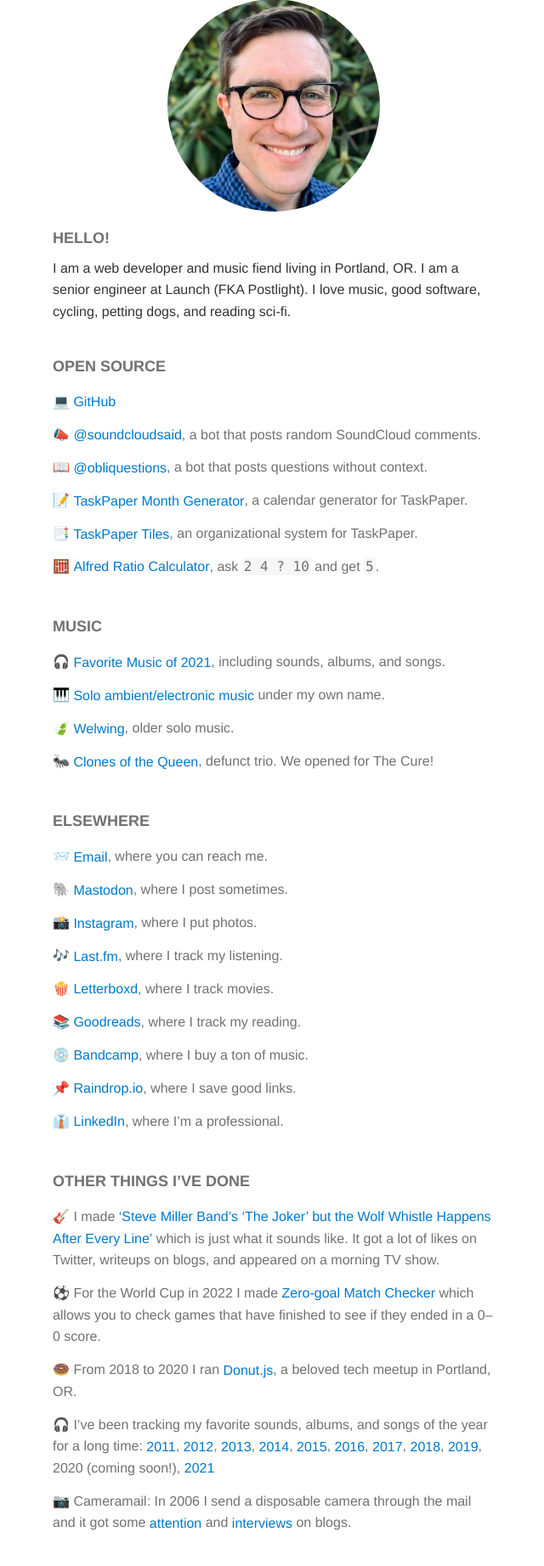
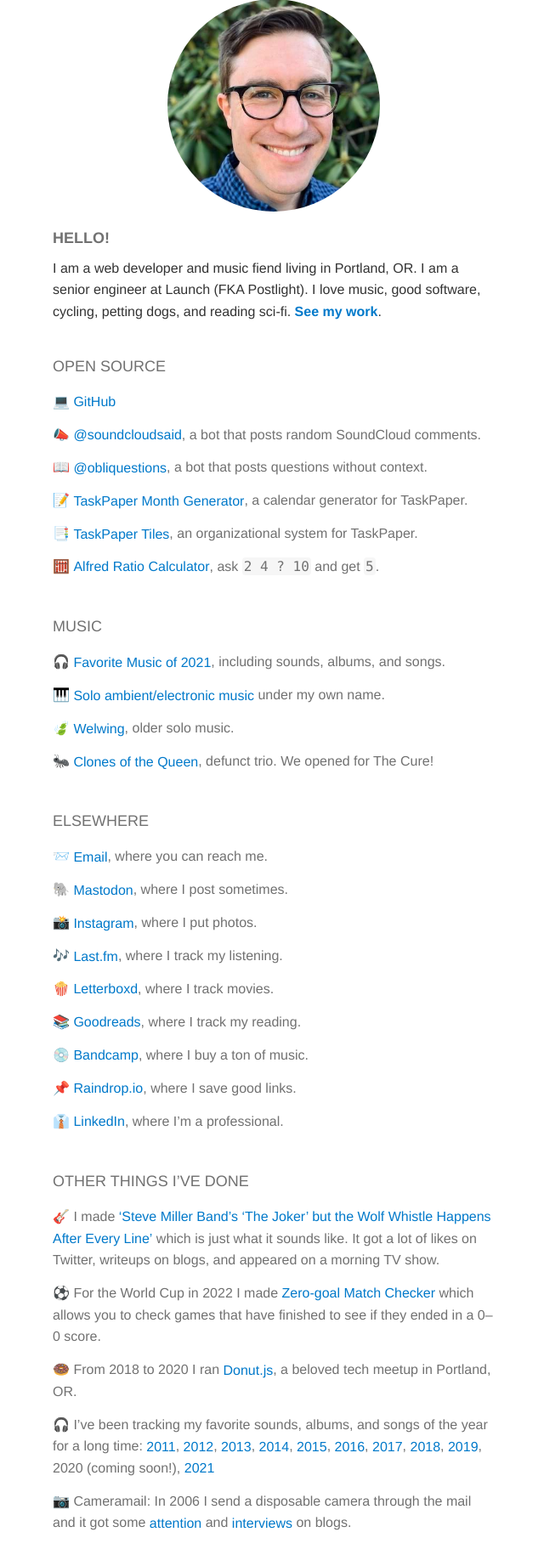
Before and after one commit to matthewmcvickar/matthewmcvickar.com, a PHP site: page / in a window 1280 px wide. Shown: the part 77-1920 px from the top of the page at 85% size, without its empty margins (318-958 px from the left). Run offline with PHP 8.4, Linux system fonts and the light colour scheme.

Commit message:
add anchor links for sections and smooth scrolling

```diff
--- a/_src/css/components/_base.scss
+++ b/_src/css/components/_base.scss
@@ -14,6 +14,11 @@ p {
   list-style: none;
   margin: 0;
   padding: 0;
+}
+
+html,
+body {
+  scroll-behavior: smooth;
 }
 
 body {
--- a/index.html
+++ b/index.html
@@ -36,11 +36,12 @@
             I am a web developer and music fiend living in Portland, OR. I am a
             senior engineer at Launch (FKA Postlight). I love music, good
             software, cycling, petting dogs, and reading sci-fi.
+            <strong><a href="#work">See my work</a></strong>.
           </p>
         </section>
 
-        <section class="links">
-          <h2>Open Source</h2>
+        <section class="links" id="open-source">
+          <h2><a href="#open-source">Open Source</a></h2>
           <ul>
             <li>💻 <a rel="me" href="https://github.com/matthewmcvickar/">GitHub</a></li>
             <li>📣 <a rel="me" href="https://botsin.space/@soundcloudsaid/">@soundcloudsaid</a>, a bot that posts random SoundCloud comments.</li>
@@ -51,8 +52,8 @@
           </ul>
         </section>
 
-        <section class="links">
-          <h2>Music</h2>
+        <section class="links" id="music">
+          <h2><a href="#music">Music</a></h2>
           <ul>
             <li>🎧 <a href="./music-2021/">Favorite Music of 2021</a>, including sounds, albums, and songs.</li>
             <li>🎹 <a rel="me" href="https://soundcloud.com/matthewmcvickar/sets/original-music" rel="me">Solo ambient/electronic music</a> under my own name.</li>
@@ -61,8 +62,8 @@
           </ul>
         </section>
 
-        <section class="links">
-          <h2>Elsewhere</h2>
+        <section class="links" id="elsewhere">
+          <h2><a href="#elsewhere">Elsewhere</a></h2>
           <ul>
             <li>📨 <a href="mailto:matthew@matthewmcvickar.com">Email</a>, where you can reach me.</li>
             <li>🐘 <a rel="me" href="https://mastodon.matthewmcvickar.com/@matthew">Mastodon</a>, where I post sometimes.</li>
@@ -76,8 +77,8 @@
           </ul>
         </section>
 
-        <section class="links">
-          <h2>Other Things I&rsquo;ve Done</h2>
+        <section class="links" id="projects">
+          <h2><a href="#projects">Other Things I&rsquo;ve Done</a></h2>
           <ul>
             <li>🎸 I made <a href="https://vimeo.com/789513598">&lsquo;Steve Miller Band&rsquo;s &lsquo;The Joker&rsquo; but the Wolf Whistle Happens After Every Line&rsquo;</a> which is just what it sounds like. It got a lot of likes on Twitter, writeups on blogs, and appeared on a morning TV show.</li>
             <li>⚽️ For the World Cup in 2022 I made <a href="https://matthewmcvickar.com/zero-goal-checker/">Zero-goal Match Checker</a> which allows you to check games that have finished to see if they ended in a 0&ndash;0 score.</li>
@@ -99,10 +100,11 @@
           </ul>
         </section>
 
-        <section class="links">
-          <h2>Work</h2>
+        <section class="links" id="work">
+          <h2><a href="#work">Work</a></h2>
           <p>Selected things I have worked on in my job as Lead Engineer at Launch or as a freelancer before that.</p>
           <ul>
+            <li>🔬 <a href="https://www.technologyreview.com/" rel="nofollow">MIT Technology Review</a>: Managed team of engineers to improve and maintain the complex systems and dense archive of this venerable publication.</li>
             <li>🐤 <a href="https://sesameworkshop.org" rel="nofollow">Sesame Workshop</a>: Implemented and managed colossal redesign, expanded functionality, and reorganization for the organization behind <i>Sesame Street</i>.</li>
             <li>🏛️ <a href="https://punchbowl.news" rel="nofollow">Punchbowl News</a>: Built custom newsletter-publishing plugin and built website for this thrice-daily political newsletter.</li>
             <li>🌐 <a href="https://postlight.com/" rel="nofollow">Postlight</a>: Improved performance and refactored company website.</li>
```
Also changed, not shown: assets/css/style.css (+1 -1 lines).
